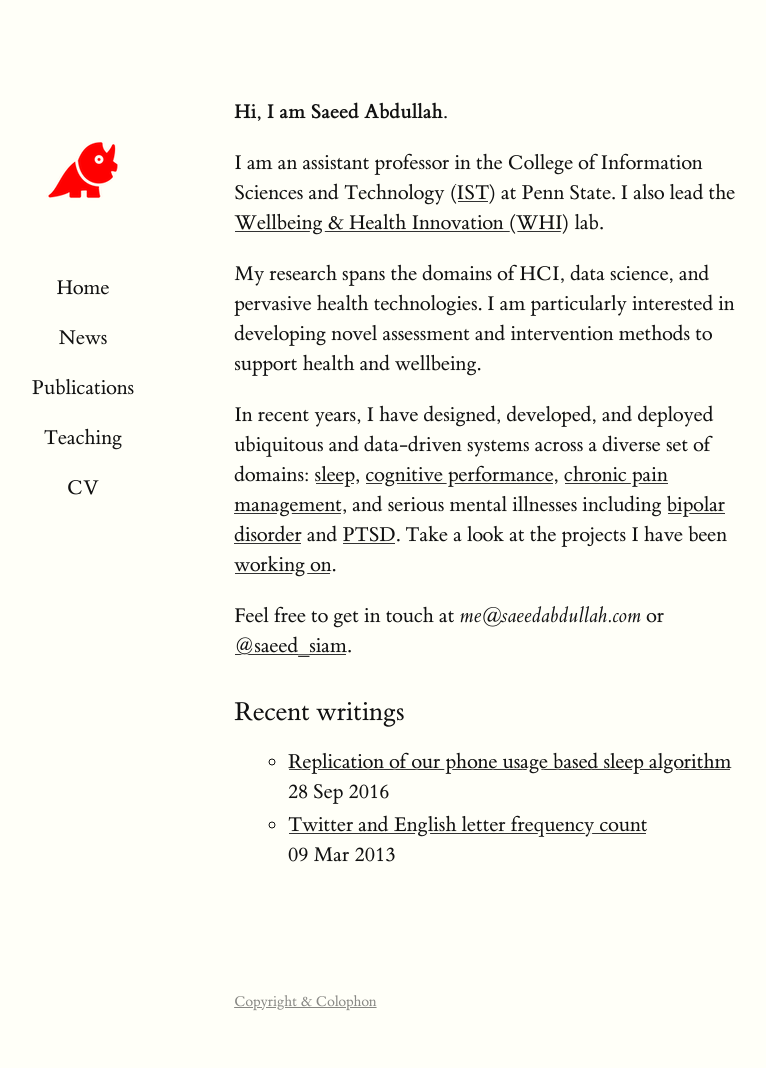
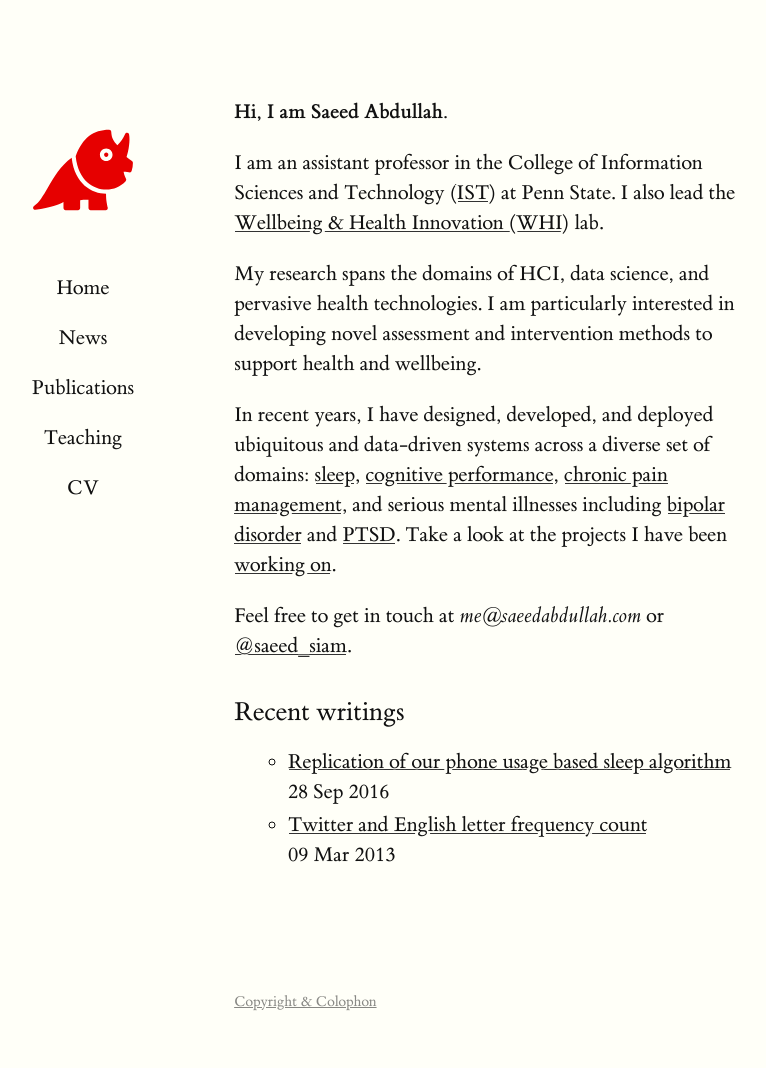
Before and after one commit to saeed-abdullah/saeed-abdullah.github.io, a Jekyll site: the page built from index.markdown, in a window 1280 px wide. Shown: the whole page, without its empty margins (64-830 px from the left). Built offline with Jekyll 4.4.1, drawn with Linux system fonts in a browser that asks for light colours.

Commit message:
Uses svg for logo

```diff
--- a/_includes/sidebar.html
+++ b/_includes/sidebar.html
@@ -1,6 +1,6 @@
 <aside id="asidebar">
   <div id="logo">
-    <a href="/"><img src="/files/images/logo.png" alt="logo"/></a>
+    <a href="/"><img src="/files/images/logo.svg" alt="logo"/></a>
   </div>
 
   <nav class="main-menu">
```
Also changed, not shown: files/images/logo.png (deleted), files/images/logo.svg (added).
